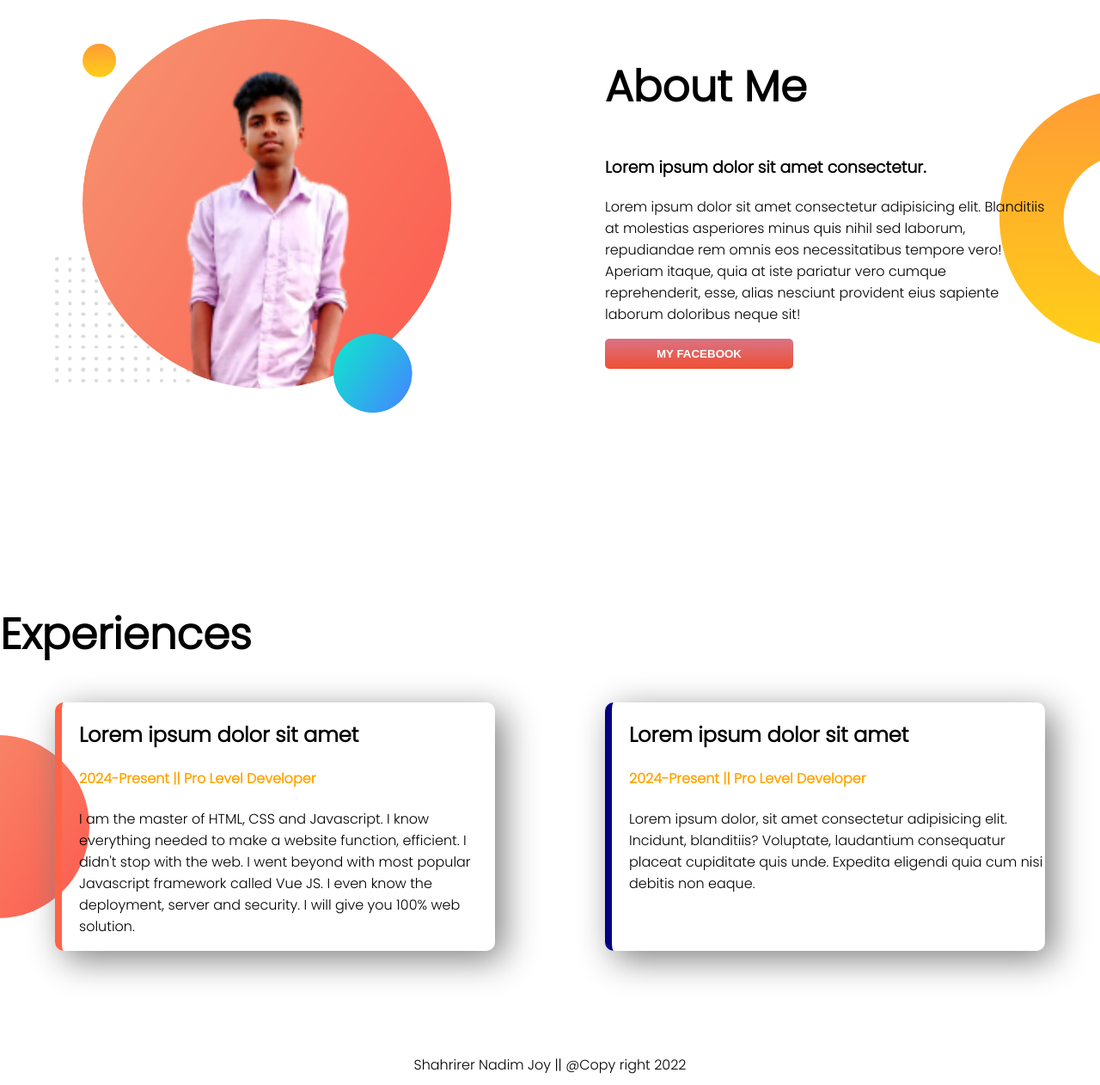
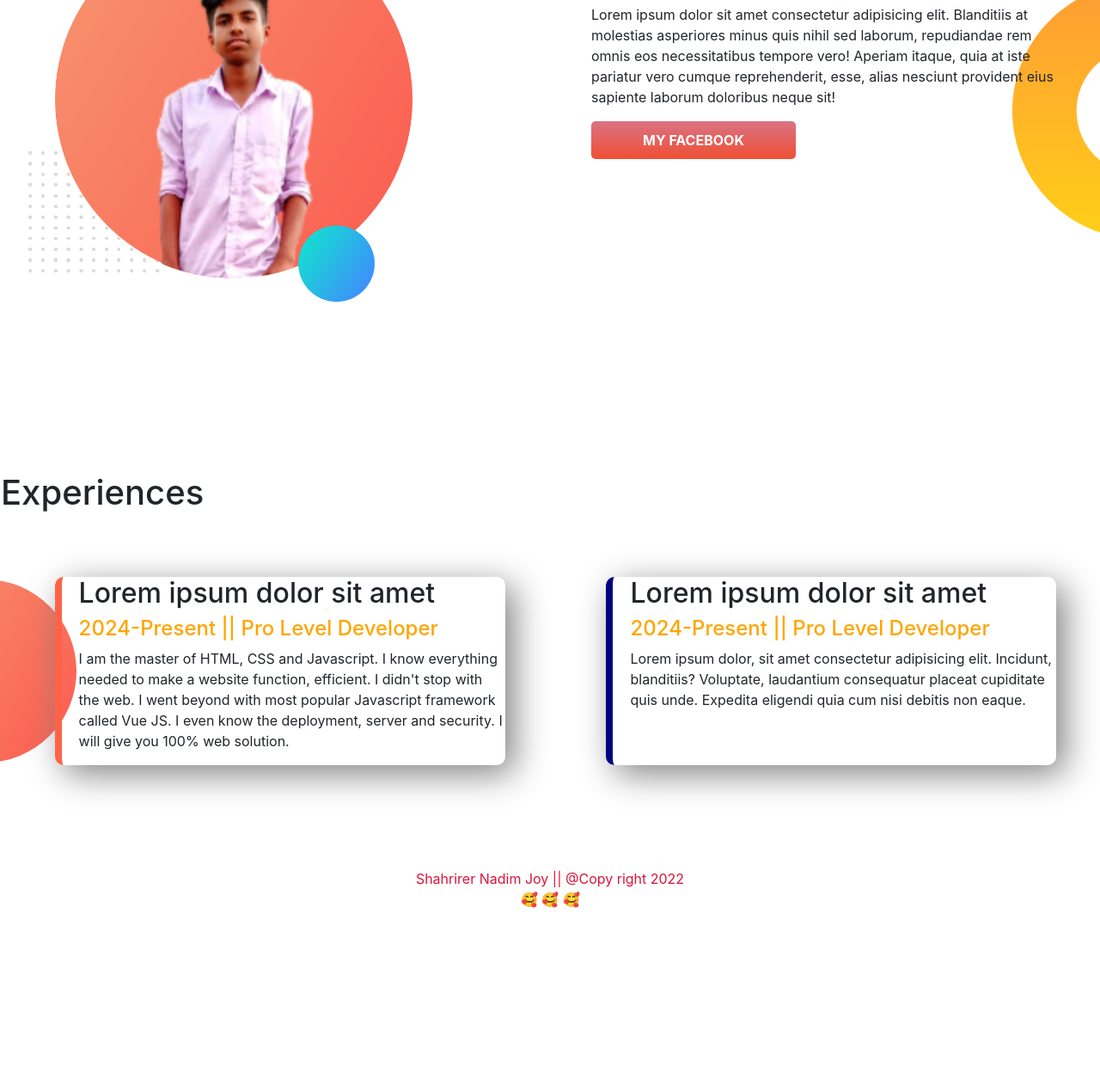
Before and after one commit to sabbirhossaindev/nadim-wesite, a plain HTML site: page index.html in a window 1280 px wide. Shown: the part 693-1955 px from the top of the page at 86% size. After the commit the page ends 1767 px from the top, so only its background shows below. Drawn offline with nearby package versions, Linux system fonts and the light colour scheme.

Commit message:
some edits

```diff
--- a/index.html
+++ b/index.html
@@ -12,43 +12,45 @@
     <link rel="preconnect" href="https://fonts.googleapis.com">
     <link rel="preconnect" href="https://fonts.gstatic.com" crossorigin>
     <link href="https://fonts.googleapis.com/css2?family=Poppins:wght@300&display=swap" rel="stylesheet">
+    <!-- Bootstrap CSS -->
+    <link rel="stylesheet" href="https://cdn.jsdelivr.net/npm/bootstrap@4.6.1/dist/css/bootstrap.min.css" integrity="sha384-zCbKRCUGaJDkqS1kPbPd7TveP5iyJE0EjAuZQTgFLD2ylzuqKfdKlfG/eSrtxUkn" crossorigin="anonymous">
 </head>
 <body>
     <!--first section start-->
-    <section class="first-section">
-        <div class="first-section-div">
+    <section class="row  first-section">
+        <div class="first-section-div col-lg-6 col-md-4 col-sm-12 px-5 py-5">
             <h1>Welcome To</h1>
             <h1><span>Shahrirer Nadim Joy</span></h1>
             <h3>Lorem ipsum dolor sit amet consectetur.</h3>
             <p>Lorem ipsum dolor sit amet consectetur adipisicing elit. Blanditiis at molestias asperiores minus quis nihil sed laborum, repudiandae rem omnis eos necessitatibus tempore vero! Aperiam itaque, quia at iste pariatur vero cumque reprehenderit, esse, alias nesciunt provident eius sapiente laborum doloribus neque sit.</p>
-            <button class="hire-me-btn"><a href="#"> MY FACEBOOK</a></button>
+            <button class="hire-me-btn"><a href="https://www.facebook.com/profile.php?id=100074040117201"> MY FACEBOOK</a></button>
         </div>
-        <div class="first-section-div">
+        <div class="first-section-div col-lg-6 col-md-4 col-sm-12 px-5 py-5">
             <img src="img/my-bg2 (1).png" alt="">
         </div>
     </section>
     <!--sec section start-->
-    <section class="sec-section">
-        <div class="sec-section-div">
+    <section class="row sec-section">
+        <div class="sec-section-div col-lg-6 col-md-4 col-sm-12 px-5 py-5">
             <img src="img/my-bg (2).png" alt="">
         </div>
-        <div class="sec-section-div">
+        <div class="sec-section-div col-lg-6 col-md-4 col-sm-12 px-5 py-5">
             <h1>About Me</h1>
             <h3>Lorem ipsum dolor sit amet consectetur.</h3>
             <p>Lorem ipsum dolor sit amet consectetur adipisicing elit. Blanditiis at molestias asperiores minus quis nihil sed laborum, repudiandae rem omnis eos necessitatibus tempore vero! Aperiam itaque, quia at iste pariatur vero cumque reprehenderit, esse, alias nesciunt provident eius sapiente laborum doloribus neque sit!</p>
-            <button class="hire-me-btn-two"><a href="#"> MY FACEBOOK</a></button>
+            <button class="hire-me-btn-two"><a href="https://www.facebook.com/profile.php?id=100074040117201"> MY FACEBOOK</a></button>
         </div>
     </section>
     <!--trd section start-->
-    <section>
-        <h1>Experiences</h1>
-        <div class="trd-section-father-div">
+    <section class="row">
+        <h1 class="px-3">Experiences</h1>
+        <div class=" trd-section-father-div">
             <div id="trd-child-one" class="trd-child-div">
                 <h2>Lorem ipsum dolor sit amet</h2>
                 <h4><span>2024-Present || Pro Level Developer</span></h4>
                 <p>I am the master of HTML, CSS and Javascript. I know everything needed to make a website function, efficient. I didn't stop with the web. I went beyond with most popular Javascript framework called Vue JS. I even know the deployment, server and security. I will give you 100% web solution.</p>
             </div>
-            <div id="trd-child-two" class="trd-child-div">
+            <div id="trd-child-two" class="trd-child-div" >
                 <h2>Lorem ipsum dolor sit amet</h2>
                 <h4><span>2024-Present || Pro Level Developer</span></h4>
                 <p>Lorem ipsum dolor, sit amet consectetur adipisicing elit. Incidunt, blanditiis? Voluptate, laudantium consequatur placeat cupiditate quis unde. Expedita eligendi quia cum nisi debitis non eaque.</p>
@@ -56,9 +58,12 @@
         </div>
     </section>
 
+    <script src="https://cdn.jsdelivr.net/npm/jquery@3.5.1/dist/jquery.slim.min.js" integrity="sha384-DfXdz2htPH0lsSSs5nCTpuj/zy4C+OGpamoFVy38MVBnE+IbbVYUew+OrCXaRkfj" crossorigin="anonymous"></script>
+    <script src="https://cdn.jsdelivr.net/npm/bootstrap@4.6.1/dist/js/bootstrap.bundle.min.js" integrity="sha384-fQybjgWLrvvRgtW6bFlB7jaZrFsaBXjsOMm/tB9LTS58ONXgqbR9W8oWht/amnpF" crossorigin="anonymous"></script>
 </body>
     <!--footer section start-->
     <footer>
-        <p>Shahrirer Nadim Joy || @Copy right 2022</p>
+        <p>Shahrirer Nadim Joy || @Copy right 2022 <br>
+            🥰 🥰 🥰</p>
     </footer>
 </html>
--- a/style.css
+++ b/style.css
@@ -17,11 +17,11 @@ span{
     display: flex;
 }
 .first-section-div{
+    width: 50%;
     padding: 5%;
-    width: 50%;
 }
 .first-section-div img{
-    width: 95%;
+    width: 85%;
 }
 .hire-me-btn{
     background-image: linear-gradient(#e16b57 , #e53b1d);
@@ -49,7 +49,7 @@ span{
     padding: 5%;
 }
 .sec-section-div img{
-    width: 90%;
+    width: 80%;
 }
 .hire-me-btn-two{
     background-image: linear-gradient(#d97384, #ef4f33);
@@ -66,14 +66,15 @@ span{
 
 .trd-section-father-div{
     display: flex;
+    margin-top: 5%;
     background-image: url(img/exp-bg.png);
     background-repeat: no-repeat;
     background-position: left;
 }
 .trd-child-div{
     width: 40%;
-    margin-left: 5%;
-    margin-right: 5%;
+    margin-left: 6%;
+    margin-right: 3%;
     padding-left: 20px;
     border-radius: 10px;
     box-shadow: 10px 10px 40px gray;
@@ -86,7 +87,8 @@ span{
 }
 
 /* footer section start*/
-footer{
+footer p{
     text-align: center;
     margin-top: 120px;
+    color: crimson;
 }
```
